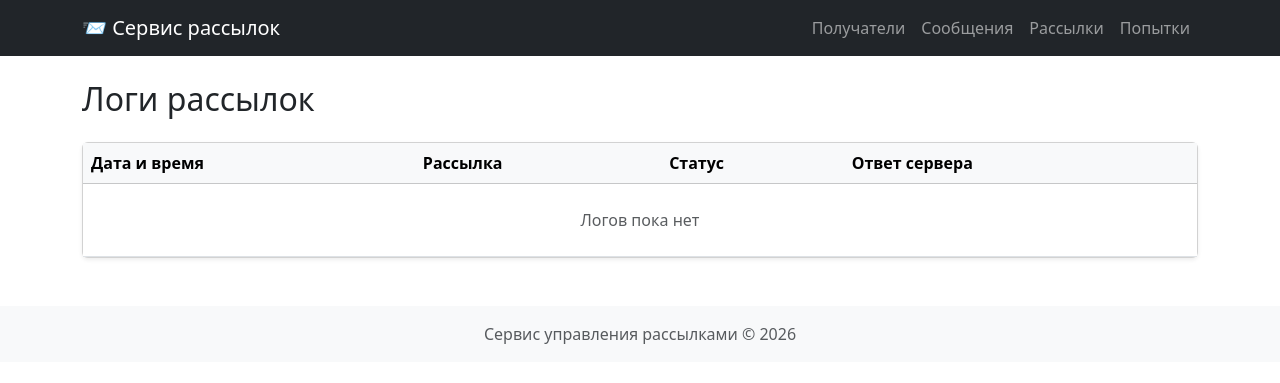
After one commit to maks-batsmanov/Coursework_Django, a Django app: template mailing/templates/mailing/attempt_list.html in a window 1280 px wide. The commit adds this page. Shown: the top 383 px of the page. Run offline with Django 5.2, Linux system fonts and the light colour scheme; the template is opened without the code that fills it, so the values that code supplies are empty; parts of the project's set-up code (start-up, migrations or seed data) failed here and were passed over; some libraries are stand-ins or nearby versions.

Commit message:
обновлены шаблоны

```diff
--- /dev/null
+++ b/mailing/templates/mailing/attempt_list.html
@@ -0,0 +1,41 @@
+{% extends 'base.html' %}
+{% block title %}Логи рассылок{% endblock %}
+
+{% block content %}
+<h2 class="mb-4"> Логи рассылок</h2>
+
+<div class="card shadow-sm">
+    <div class="card-body p-0">
+        <table class="table table-hover mb-0">
+            <thead class="table-light">
+                <tr>
+                    <th>Дата и время</th>
+                    <th>Рассылка</th>
+                    <th>Статус</th>
+                    <th>Ответ сервера</th>
+                </tr>
+            </thead>
+            <tbody>
+                {% for log in logs %}
+                <tr>
+                    <td>{{ log.datetime|date:"d.m.Y H:i" }}</td>
+                    <td><a href="{% url 'mailing:detail' log.mailing.pk %}">Рассылка #{{ log.mailing.pk }}</a></td>
+                    <td>
+                        {% if log.status == 'Успешно' %}
+                            <span class="badge bg-success">Успешно</span>
+                        {% else %}
+                            <span class="badge bg-danger">Не успешно</span>
+                        {% endif %}
+                    </td>
+                    <td>{{ log.server_response|default:"—"|truncatechars:80 }}</td>
+                </tr>
+                {% empty %}
+                <tr>
+                    <td colspan="4" class="text-center text-muted py-4">Логов пока нет</td>
+                </tr>
+                {% endfor %}
+            </tbody>
+        </table>
+    </div>
+</div>
+{% endblock %}
--- a/mailing/templates/mailing/detail.html
+++ b/mailing/templates/mailing/detail.html
@@ -28,6 +28,10 @@
             </div>
             <div class="card-footer d-flex justify-content-between bg-white">
                 <a href="{% url 'mailing:list' %}" class="btn btn-outline-secondary">Назад</a>
+                <form method="post" action="{% url 'mailing:send' mailing.pk %}" class="d-inline">
+                    {% csrf_token %}
+                    <button type="submit" class="btn btn-success">Запустить</button>
+                </form>
                 <div>
                     <a href="{% url 'mailing:update' mailing.pk %}" class="btn btn-primary">Редактировать</a>
                     <a href="{% url 'mailing:delete' mailing.pk %}" class="btn btn-outline-danger">Удалить</a>
```
Also changed, not shown: templates/base.html (+3 -5 lines).
